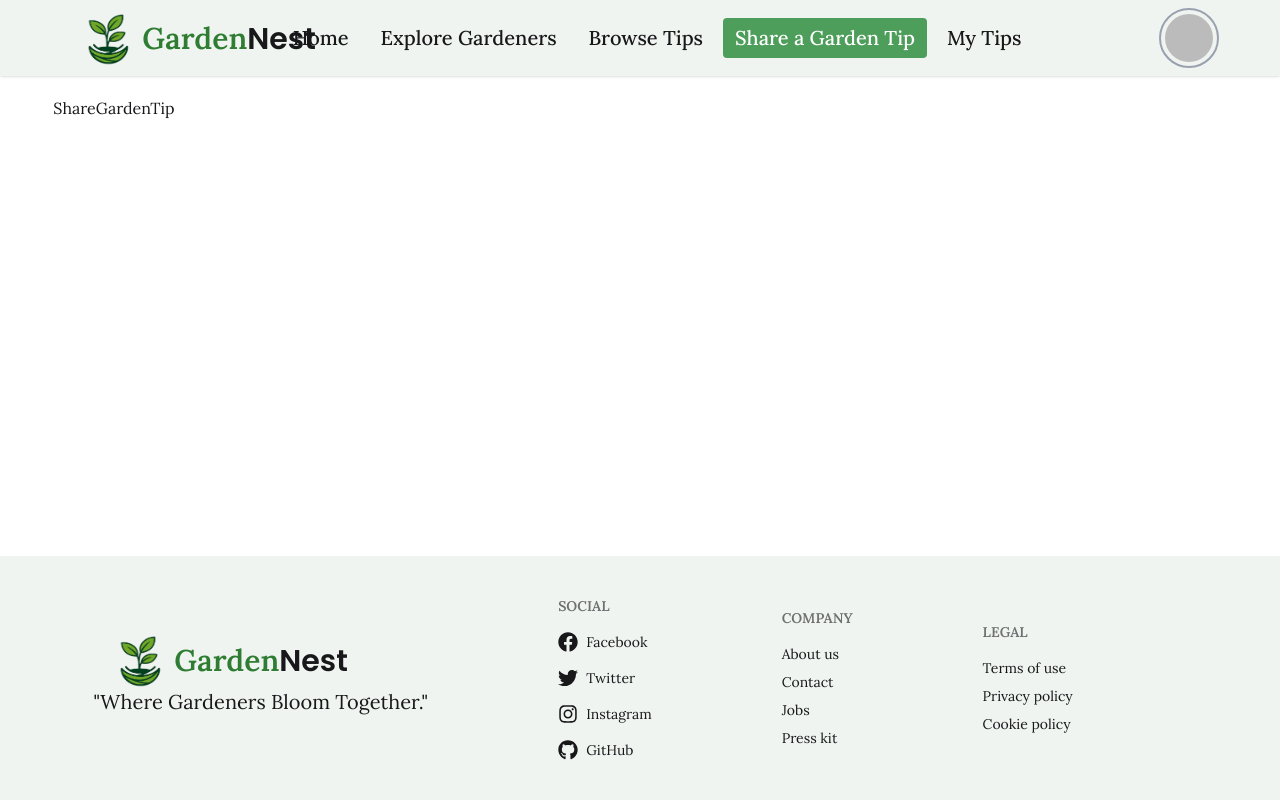
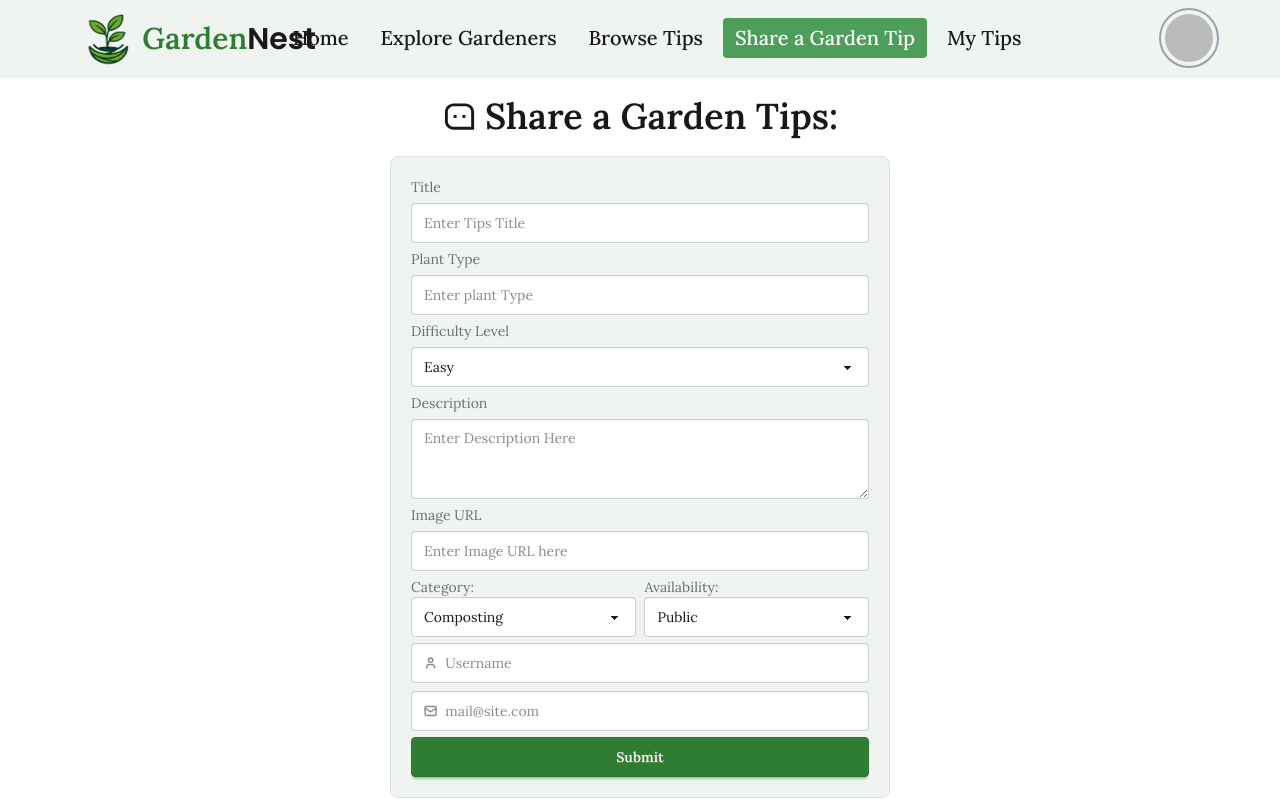
Before and after one commit to noboKumar/Garden-Nest-Client, a React (Vite) app: page /ShareGardenTip in a window 1280 px wide. Shown: the top 800 px of the page. Built offline with nearby package versions, Linux system fonts and the light colour scheme; no server answers; sample sign-in values are in the browser's storage.

Commit message:
add share garden tips form

```diff
--- a/src/pages/ShareGardenTip.jsx
+++ b/src/pages/ShareGardenTip.jsx
@@ -1,5 +1,6 @@
 import React from "react";
 import { Helmet } from "react-helmet";
+import { RiMessage3Line } from "react-icons/ri";
 
 const ShareGardenTip = () => {
   return (
@@ -7,7 +8,121 @@ const ShareGardenTip = () => {
       <Helmet>
         <title>Garden Nest | Share a Garden Tips</title>
       </Helmet>
-      ShareGardenTip
+      <div className="space-y-5">
+        <div className="flex items-center gap-2 justify-center">
+          <RiMessage3Line size={35} />
+          <h1 className="text-4xl font-semibold">Share a Garden Tips:</h1>
+        </div>
+        <div className="flex justify-center">
+          <form>
+            <fieldset className="fieldset bg-base-200 border-base-300 rounded-box w-[500px] border p-5">
+              {/* title */}
+              <label className="label text-sm">Title</label>
+              <input
+                type="text"
+                className="input w-full"
+                placeholder="Enter Tips Title"
+              />
+              {/* plant type */}
+              <label className="label text-sm">Plant Type</label>
+              <input
+                type="text"
+                className="input w-full"
+                placeholder="Enter plant Type"
+              />
+              {/* difficulty level */}
+              <label className="label text-sm">Difficulty Level</label>
+              <select defaultValue="Pick a color" className="select w-full">
+                <option disabled={true}>Pick a Level</option>
+                <option>Easy</option>
+                <option>Medium</option>
+                <option>Hard</option>
+              </select>
+              {/* description */}
+              <label className="label text-sm">Description</label>
+              <textarea
+                className="textarea w-full"
+                placeholder="Enter Description Here"
+              ></textarea>
+              {/* image URL */}
+              <label className="label text-sm">Image URL</label>
+              <input
+                type="text"
+                className="input w-full"
+                placeholder="Enter Image URL here"
+              />
+              <div className="flex gap-2">
+                <div>
+                  <label className="label text-sm">Category:</label>
+                  <select defaultValue="Pick a color" className="select w-full">
+                    <option disabled={true}>Pick a category</option>
+                    <option>Composting</option>
+                    <option>Plant Care</option>
+                    <option>Vertical Gardening</option>
+                    <option>Garden Bugs</option>
+                  </select>
+                </div>
+                <div>
+                  <label className="label text-sm">Availability:</label>
+                  <select defaultValue="Pick a color" className="select w-full">
+                    <option disabled={true}>select availability</option>
+                    <option>Public</option>
+                    <option>Hidden</option>
+                  </select>
+                </div>
+              </div>
+              <div className="space-y-2">
+                <div>
+                  {/* user name */}
+                  <label className="input validator w-full">
+                    <svg
+                      className="h-[1em] opacity-50"
+                      xmlns="http://www.w3.org/2000/svg"
+                      viewBox="0 0 24 24"
+                    >
+                      <g
+                        strokeLinejoin="round"
+                        strokeLinecap="round"
+                        strokeWidth="2.5"
+                        fill="none"
+                        stroke="currentColor"
+                      >
+                        <path d="M19 21v-2a4 4 0 0 0-4-4H9a4 4 0 0 0-4 4v2"></path>
+                        <circle cx="12" cy="7" r="4"></circle>
+                      </g>
+                    </svg>
+                    <input type="text" required placeholder="Username" />
+                  </label>
+                </div>
+                {/* email */}
+                <div>
+                  <label className="input validator w-full">
+                    <svg
+                      className="h-[1em] opacity-50"
+                      xmlns="http://www.w3.org/2000/svg"
+                      viewBox="0 0 24 24"
+                    >
+                      <g
+                        strokeLinejoin="round"
+                        strokeLinecap="round"
+                        strokeWidth="2.5"
+                        fill="none"
+                        stroke="currentColor"
+                      >
+                        <rect width="20" height="16" x="2" y="4" rx="2"></rect>
+                        <path d="m22 7-8.97 5.7a1.94 1.94 0 0 1-2.06 0L2 7"></path>
+                      </g>
+                    </svg>
+                    <input type="email" placeholder="mail@site.com" required />
+                  </label>
+                </div>
+              </div>
+              {/* button */}
+              <button className="btn btn-secondary">Submit</button>
+            </fieldset>
+          </form>
+        </div>
+      </div>
     </div>
   );
 };
```
